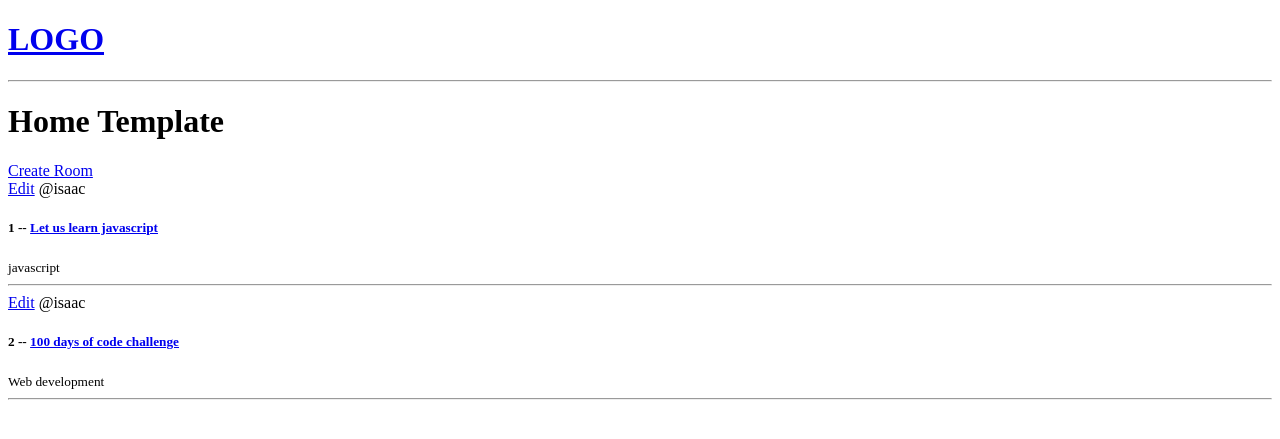
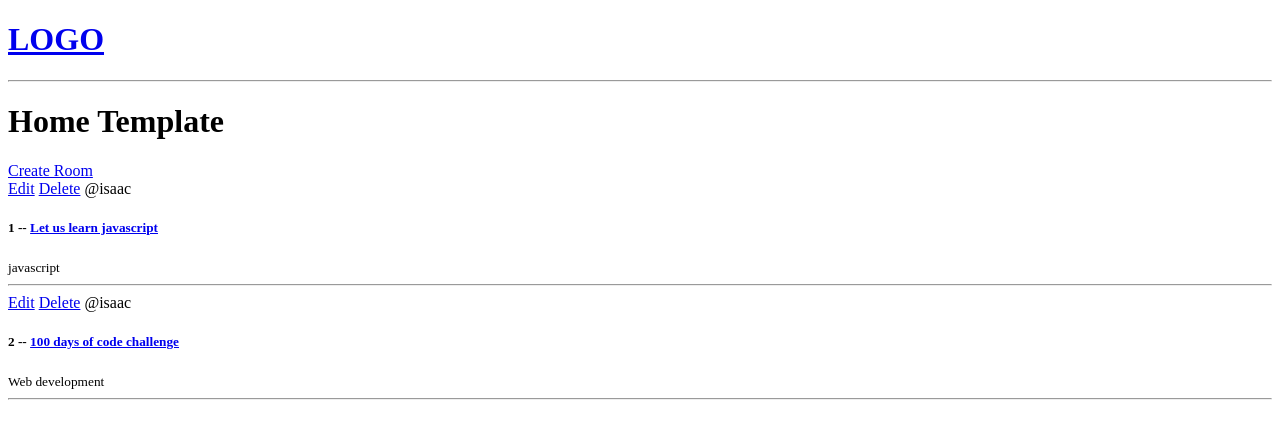
Before and after one commit to Isaac3N/django-proj, a Django app: page / in a window 1280 px wide. Shown: the top 439 px of the page. Run offline with Django 4.2, Linux system fonts and the light colour scheme; data comes from the database, SQL or seed files in the repository; both versions use the stored data as it was after the commit.

Commit message:
delete functionality

```diff
--- a/studymates/base/templates/base/home.html
+++ b/studymates/base/templates/base/home.html
@@ -7,6 +7,7 @@
 		{%for room in rooms%}
 		<div>
 			<a href="{%url "update-room" room.id %}">Edit</a>
+			<a href="{%url "delete-room" room.id %}" >Delete</a>
 			<span>@{{room.host.username}}</span>
 			<h5>{{room.id}} -- <a href="{% url "room" room.id%}">{{room.name}}</a></h5>
 			<small>{{room.topic.name}}</small>
--- a/studymates/base/urls.py
+++ b/studymates/base/urls.py
@@ -6,5 +6,6 @@ urlpatterns = [
     path("room/<str:pk>/", room, name="room"),
     path("create-room/", createRoom, name="create-room"),
     path("update-room/<str:pk>/", updateRoom, name="update-room"),
+    path("delete-room/<str:pk>/", deleteRoom, name="delete-room"),
 
 ]
--- a/studymates/base/views.py
+++ b/studymates/base/views.py
@@ -48,3 +48,11 @@ def updateRoom(request, pk):
             return redirect("home")
     context = {"form": form}
     return render(request, "base/room_form.html", context)
+
+
+def deleteRoom(request, pk):
+    room = Room.objects.get(id=pk)
+    if request.method == "POST":
+        room.delete()
+        return redirect("home")
+    return render(request, 'base/delete.html', {'obj': room})
```
Also changed, not shown: studymates/base/templates/base/delete.html (added, +8 -0 lines), studymates/db.sqlite3.
